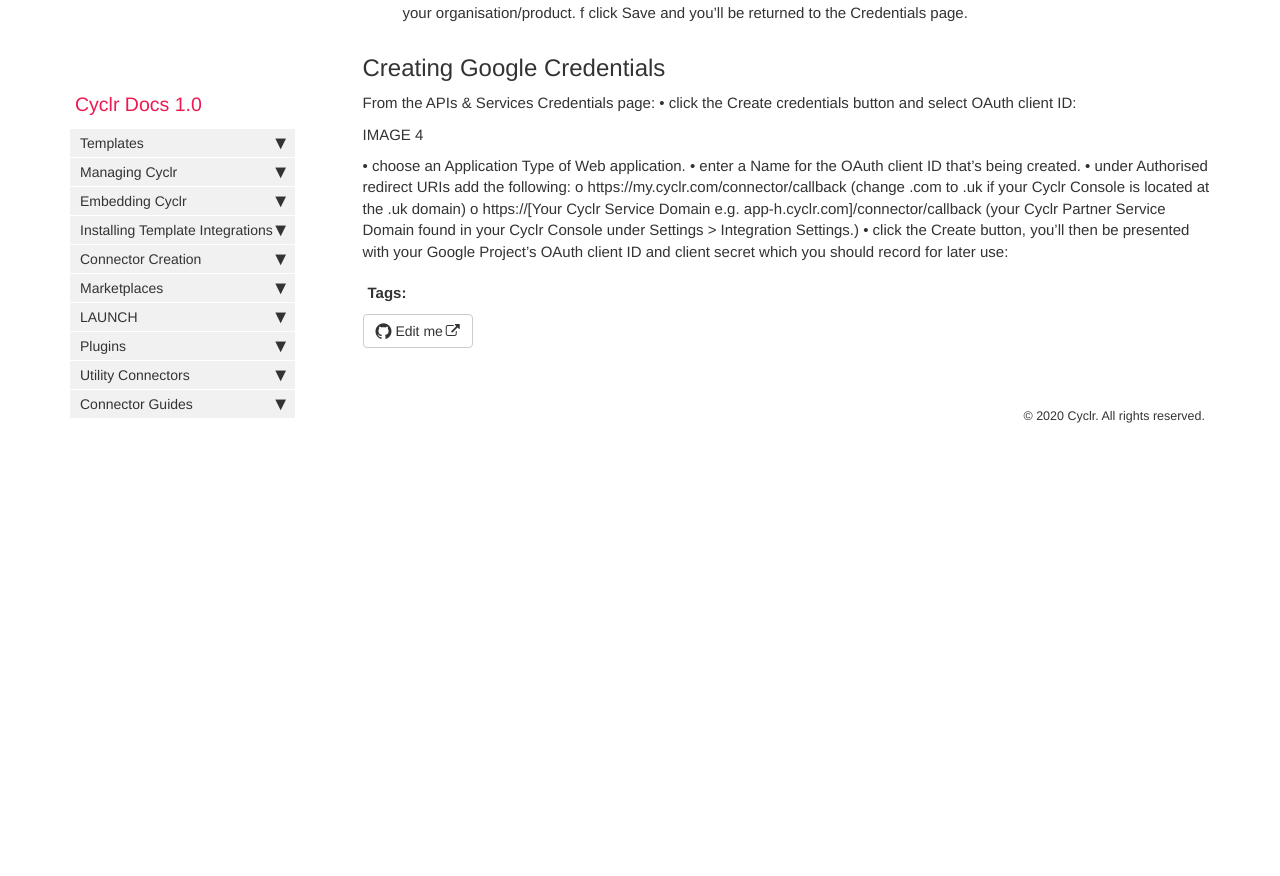
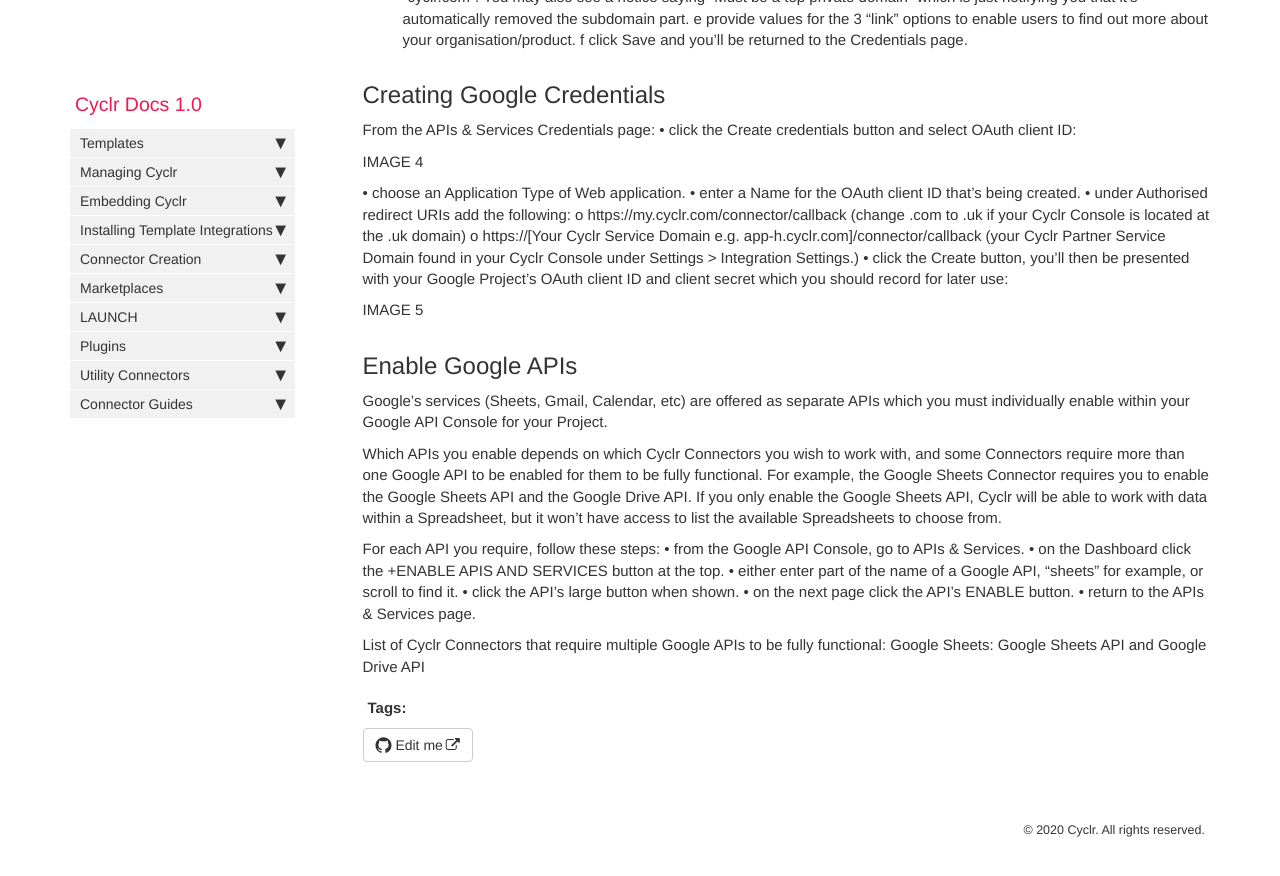
Before and after one commit to sneakysneak/docs, a Jekyll site: the page built from pages/connector-authentication/google-v2.md, in a window 1280 px wide and 900 px high, scrolled down 1086 px. Shown: the top 876 px of the window. Built offline with Jekyll 4.4.1, drawn with Linux system fonts in a browser that asks for light colours; nearby versions of some CDN libraries; comment, search, counter and statistics services are not loaded; before the commit the page ends 1571 px from its top, so only the background shows below that.

Commit message:
Update google-v2.md

```diff
--- a/pages/connector-authentication/google-v2.md
+++ b/pages/connector-authentication/google-v2.md
@@ -55,3 +55,22 @@ o	https://my.cyclr.com/connector/callback
 o	https://[Your Cyclr Service Domain e.g. app-h.cyclr.com]/connector/callback
 (your Cyclr Partner Service Domain found in your Cyclr Console under Settings > Integration Settings.)
 •	click the Create button, you'll then be presented with your Google Project's OAuth client ID and client secret which you should record for later use:
+
+IMAGE 5
+
+## Enable Google APIs
+
+Google’s services (Sheets, Gmail, Calendar, etc) are offered as separate APIs which you must individually enable within your Google API Console for your Project.
+
+Which APIs you enable depends on which Cyclr Connectors you wish to work with, and some Connectors require more than one Google API to be enabled for them to be fully functional.  For example, the Google Sheets Connector requires you to enable the Google Sheets API and the Google Drive API.  If you only enable the Google Sheets API, Cyclr will be able to work with data within a Spreadsheet, but it won’t have access to list the available Spreadsheets to choose from.
+
+For each API you require, follow these steps:
+•	from the Google API Console, go to APIs & Services.
+•	on the Dashboard click the +ENABLE APIS AND SERVICES button at the top.
+•	either enter part of the name of a Google API, “sheets” for example, or scroll to find it.
+•	click the API's large button when shown.
+•	on the next page click the API’s ENABLE button.
+•	return to the APIs & Services page.
+
+List of Cyclr Connectors that require multiple Google APIs to be fully functional:
+Google Sheets: Google Sheets API and Google Drive API
```
